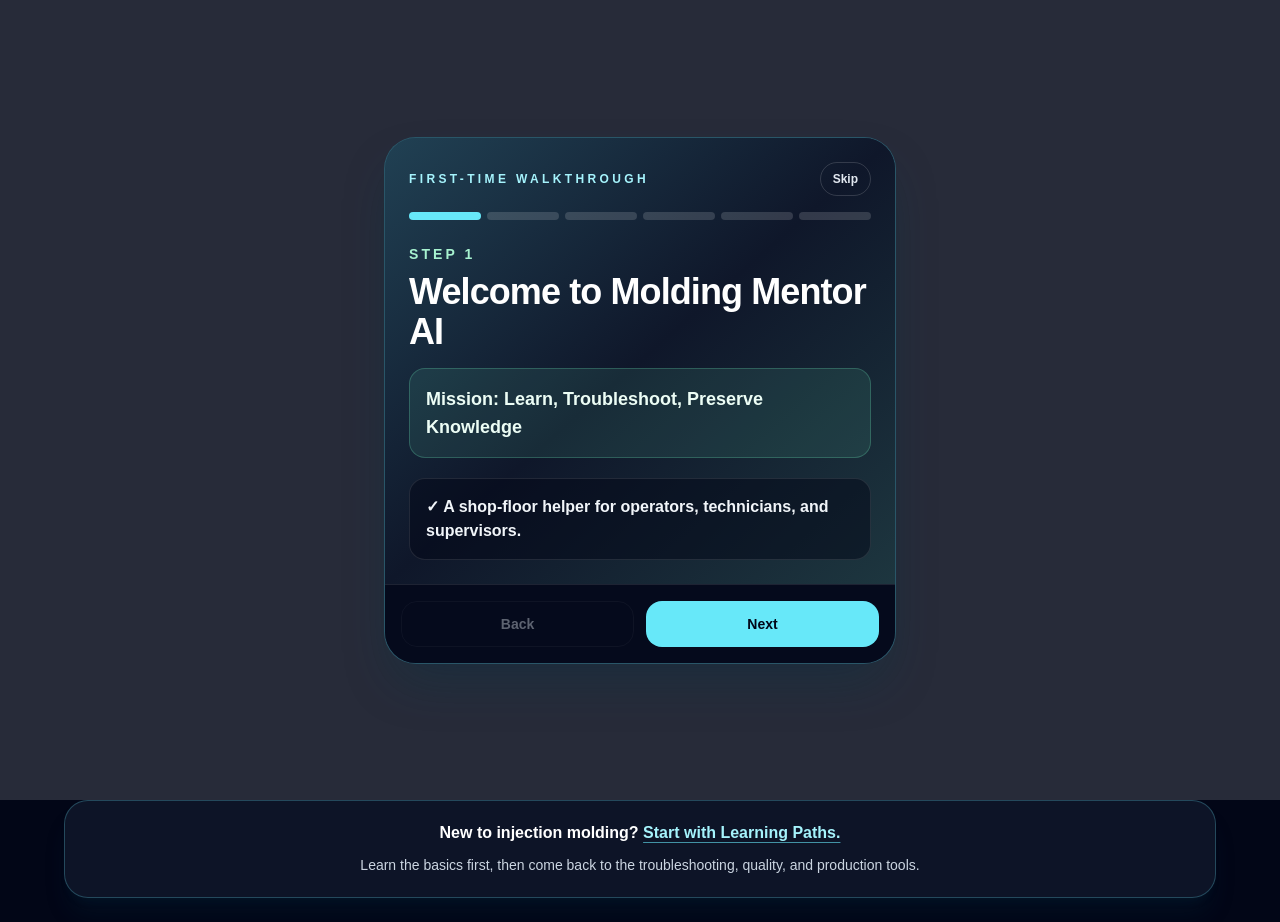
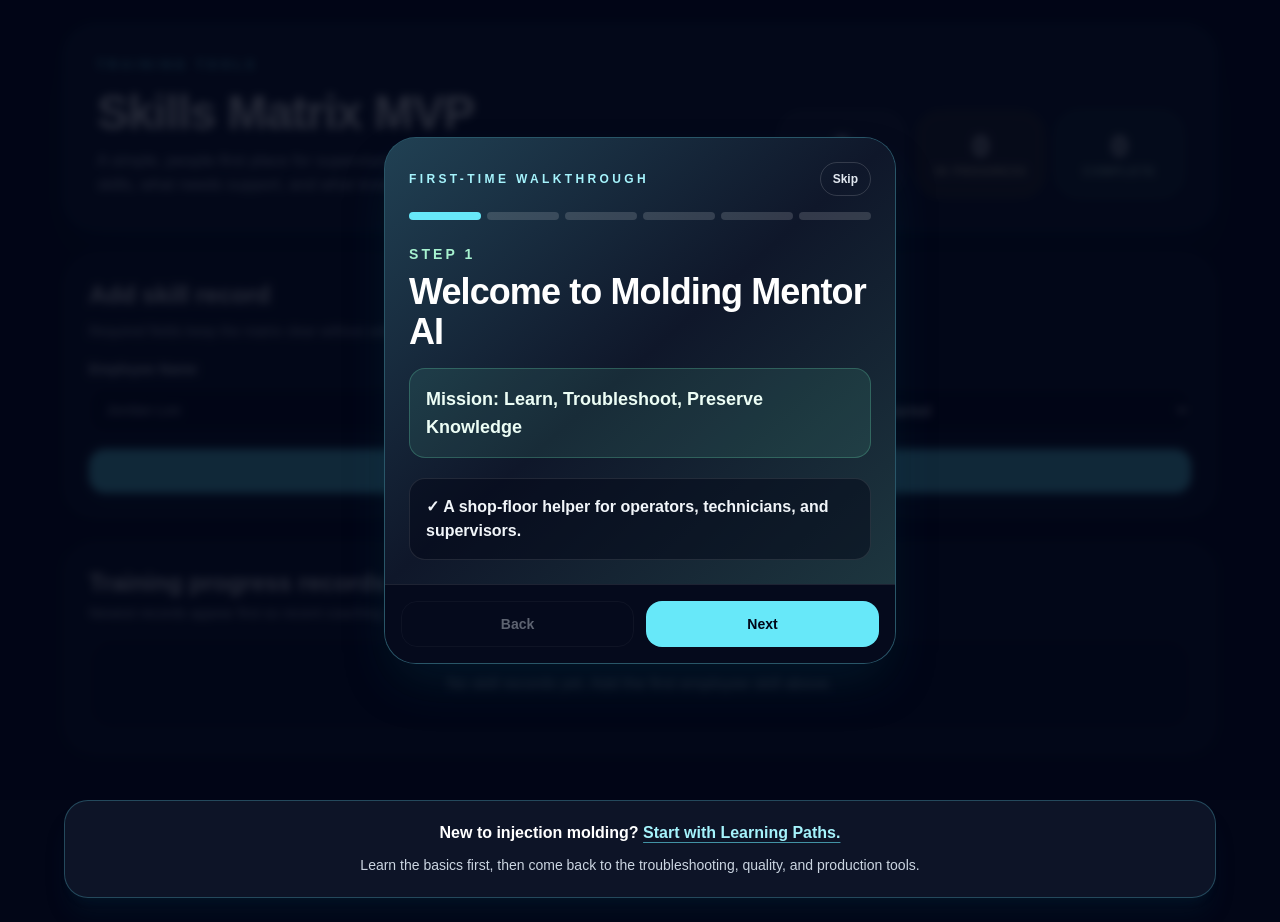
Before and after one commit to scottgraham2882-collab/molding-mentor-ai, a Next.js app: page /skills-matrix in a window 1280 px wide. Before the commit this address had no page. Built offline with nearby package versions, Linux system fonts and the light colour scheme.

Commit message:
Add Skills Matrix MVP

```diff
--- /dev/null
+++ b/app/skills-matrix/page.tsx
@@ -0,0 +1,189 @@
+"use client";
+
+import { FormEvent, useMemo, useState } from "react";
+
+type SkillStatus = "Not Started" | "In Progress" | "Complete";
+
+type SkillRecord = {
+  id: string;
+  employeeName: string;
+  skill: string;
+  status: SkillStatus;
+  createdAt: string;
+};
+
+type SkillForm = Pick<SkillRecord, "employeeName" | "skill" | "status">;
+
+const statusOptions: SkillStatus[] = ["Not Started", "In Progress", "Complete"];
+
+const suggestedSkills = [
+  "Startup Procedure",
+  "Mold Change",
+  "Material Handling",
+  "Scientific Molding Basics",
+  "Troubleshooting Flash",
+  "Troubleshooting Short Shot",
+  "Process Documentation",
+  "Quality Inspection",
+];
+
+const emptyForm: SkillForm = {
+  employeeName: "",
+  skill: "",
+  status: "Not Started",
+};
+
+const statusStyles: Record<SkillStatus, string> = {
+  "Not Started": "border-slate-300/30 bg-slate-300/10 text-slate-100",
+  "In Progress": "border-amber-300/40 bg-amber-300/10 text-amber-100",
+  Complete: "border-emerald-300/40 bg-emerald-300/10 text-emerald-100",
+};
+
+function formatDate(value: string) {
+  return new Intl.DateTimeFormat(undefined, { dateStyle: "medium", timeStyle: "short" }).format(new Date(value));
+}
+
+export default function SkillsMatrixPage() {
+  const [records, setRecords] = useState<SkillRecord[]>([]);
+  const [form, setForm] = useState<SkillForm>(emptyForm);
+
+  const summary = useMemo(() => ({
+    total: records.length,
+    inProgress: records.filter((record) => record.status === "In Progress").length,
+    complete: records.filter((record) => record.status === "Complete").length,
+  }), [records]);
+
+  function handleSubmit(event: FormEvent<HTMLFormElement>) {
+    event.preventDefault();
+
+    const employeeName = form.employeeName.trim();
+    const skill = form.skill.trim();
+
+    if (!employeeName || !skill) return;
+
+    setRecords((current) => [
+      {
+        id: crypto.randomUUID(),
+        employeeName,
+        skill,
+        status: form.status,
+        createdAt: new Date().toISOString(),
+      },
+      ...current,
+    ]);
+    setForm(emptyForm);
+  }
+
+  return (
+    <main className="min-h-screen bg-slate-950 px-4 py-6 text-slate-100 sm:px-6 lg:px-8">
+      <section className="mx-auto flex w-full max-w-6xl flex-col gap-6">
+        <header className="rounded-[2rem] border border-cyan-300/20 bg-slate-900 p-6 shadow-2xl shadow-cyan-950/30 sm:p-8">
+          <p className="text-xs font-bold uppercase tracking-[0.35em] text-cyan-300">Training Tools</p>
+          <div className="mt-4 grid gap-5 lg:grid-cols-[1fr_auto] lg:items-end">
+            <div>
+              <h1 className="text-3xl font-black tracking-tight text-white sm:text-5xl">Skills Matrix MVP</h1>
+              <p className="mt-3 max-w-3xl text-sm leading-6 text-slate-300 sm:text-base">
+                A simple, people-first place for supervisors and trainers to track who is learning key molding skills, what needs support, and what knowledge is already complete.
+              </p>
+            </div>
+            <div className="grid grid-cols-3 gap-3 text-center sm:min-w-96">
+              <div className="rounded-3xl border border-white/10 bg-white/[0.07] p-4">
+                <p className="text-3xl font-black text-white">{summary.total}</p>
+                <p className="text-[0.65rem] font-bold uppercase tracking-[0.18em] text-slate-300">Records</p>
+              </div>
+              <div className="rounded-3xl border border-amber-300/30 bg-amber-300/10 p-4">
+                <p className="text-3xl font-black text-white">{summary.inProgress}</p>
+                <p className="text-[0.65rem] font-bold uppercase tracking-[0.18em] text-amber-100">In Progress</p>
+              </div>
+              <div className="rounded-3xl border border-emerald-300/30 bg-emerald-300/10 p-4">
+                <p className="text-3xl font-black text-white">{summary.complete}</p>
+                <p className="text-[0.65rem] font-bold uppercase tracking-[0.18em] text-emerald-100">Complete</p>
+              </div>
+            </div>
+          </div>
+        </header>
+
+        <form onSubmit={handleSubmit} className="grid gap-4 rounded-[2rem] border border-white/10 bg-slate-900/80 p-5 shadow-xl shadow-slate-950/40 sm:grid-cols-3 sm:p-6">
+          <div className="sm:col-span-3">
+            <h2 className="text-2xl font-black text-white">Add skill record</h2>
+            <p className="mt-2 text-sm leading-6 text-slate-300">Required fields keep the matrix clear without adding accounts, databases, or extra workflow.</p>
+          </div>
+
+          <label className="grid gap-2 text-sm font-bold text-slate-200">
+            Employee Name
+            <input
+              required
+              value={form.employeeName}
+              onChange={(event) => setForm({ ...form, employeeName: event.target.value })}
+              className="rounded-2xl border border-white/10 bg-slate-950 px-4 py-3 text-white outline-none transition focus:border-cyan-300"
+              placeholder="Jordan Lee"
+            />
+          </label>
+
+          <label className="grid gap-2 text-sm font-bold text-slate-200">
+            Skill
+            <input
+              required
+              list="suggested-skills"
+              value={form.skill}
+              onChange={(event) => setForm({ ...form, skill: event.target.value })}
+              className="rounded-2xl border border-white/10 bg-slate-950 px-4 py-3 text-white outline-none transition focus:border-cyan-300"
+              placeholder="Select or type a skill"
+            />
+            <datalist id="suggested-skills">
+              {suggestedSkills.map((skill) => <option key={skill} value={skill} />)}
+            </datalist>
+          </label>
+
+          <label className="grid gap-2 text-sm font-bold text-slate-200">
+            Status
+            <select
+              required
+              value={form.status}
+              onChange={(event) => setForm({ ...form, status: event.target.value as SkillStatus })}
+              className="rounded-2xl border border-white/10 bg-slate-950 px-4 py-3 text-white outline-none transition focus:border-cyan-300"
+            >
+              {statusOptions.map((status) => <option key={status}>{status}</option>)}
+            </select>
+          </label>
+
+          <button type="submit" className="rounded-2xl bg-cyan-300 px-5 py-3 text-sm font-black text-slate-950 shadow-lg shadow-cyan-950/30 transition hover:bg-cyan-200 sm:col-span-3">
+            Add record
+          </button>
+        </form>
+
+        <section className="rounded-[2rem] border border-white/10 bg-slate-900/70 p-4 sm:p-6">
+          <div className="mb-4 flex flex-col gap-2 sm:flex-row sm:items-end sm:justify-between">
+            <div>
+              <h2 className="text-2xl font-black text-white">Training progress records</h2>
+              <p className="mt-1 text-sm text-slate-300">Newest records appear first so recent coaching conversations stay visible.</p>
+            </div>
+          </div>
+
+          {records.length === 0 ? (
+            <div className="rounded-3xl border border-dashed border-white/15 bg-slate-950/60 p-8 text-center text-slate-300">
+              No skill records yet. Add the first employee skill above.
+            </div>
+          ) : (
+            <div className="grid gap-3">
+              {records.map((record) => (
+                <article key={record.id} className="grid gap-4 rounded-3xl border border-white/10 bg-slate-950/70 p-4 sm:grid-cols-[1fr_1fr_auto] sm:items-center">
+                  <div>
+                    <p className="text-xs font-bold uppercase tracking-[0.2em] text-cyan-200">Employee</p>
+                    <h3 className="mt-1 text-xl font-black text-white">{record.employeeName}</h3>
+                    <p className="mt-1 text-xs text-slate-400">Added {formatDate(record.createdAt)}</p>
+                  </div>
+                  <div>
+                    <p className="text-xs font-bold uppercase tracking-[0.2em] text-cyan-200">Skill</p>
+                    <p className="mt-1 text-base font-semibold text-slate-100">{record.skill}</p>
+                  </div>
+                  <span className={`w-fit rounded-full border px-4 py-2 text-sm font-black ${statusStyles[record.status]}`}>{record.status}</span>
+                </article>
+              ))}
+            </div>
+          )}
+        </section>
+      </section>
+    </main>
+  );
+}
```
